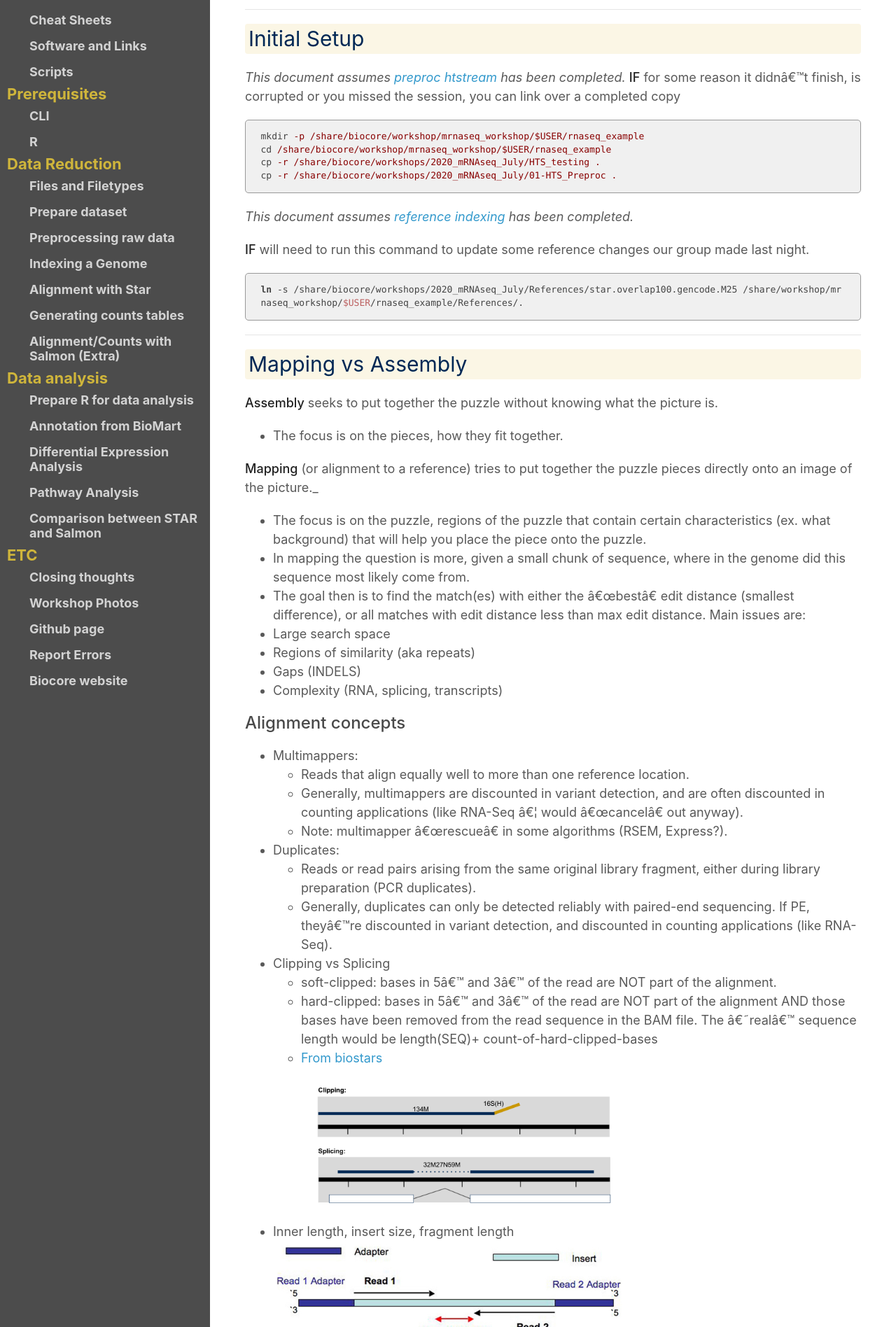
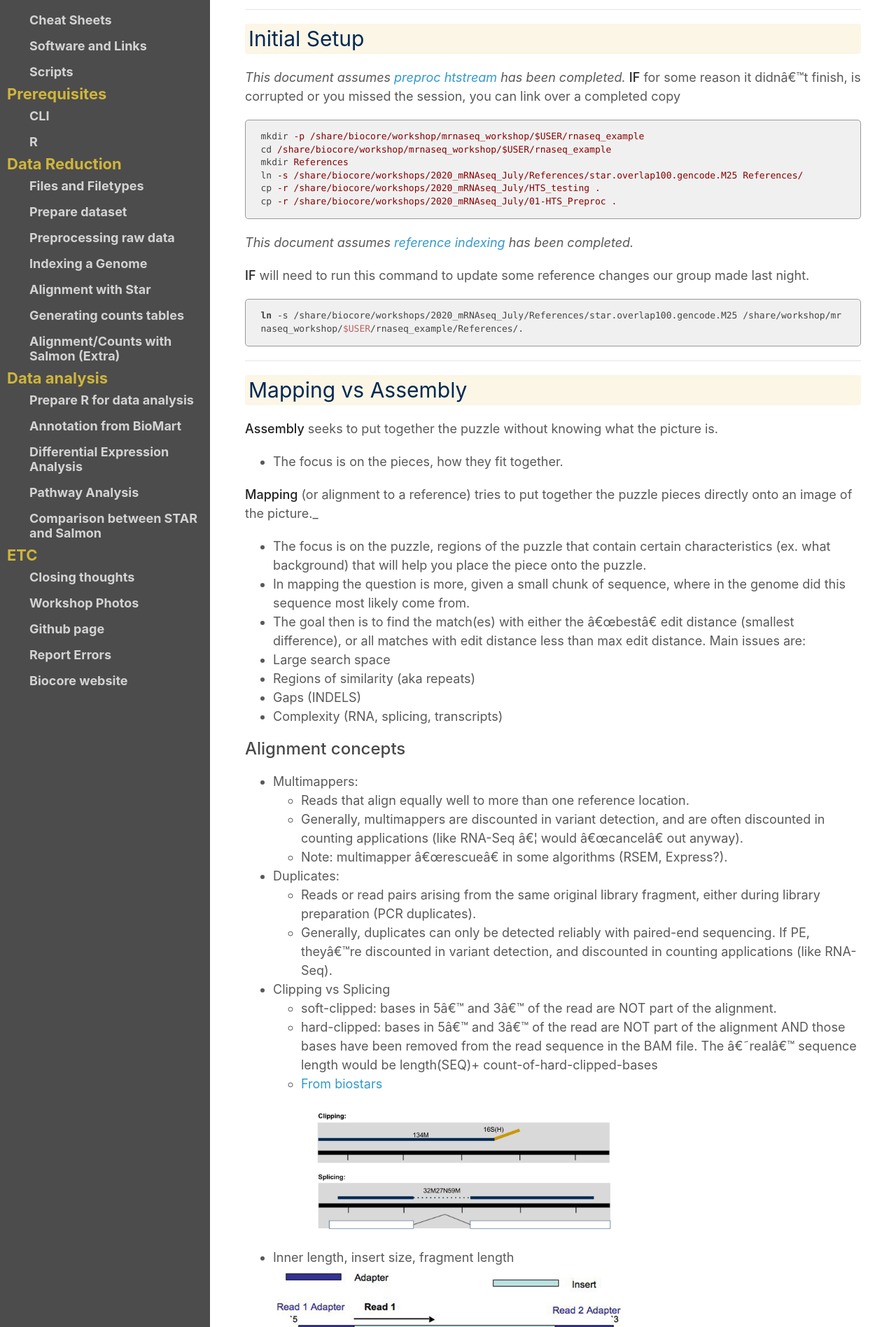
Before and after one commit to ucdavis-bioinformatics-training/2021-September-RNA-Seq-Analysis, a Jekyll site: the page built from data_reduction/02-alignment_mm.md, in a window 1280 px wide. Shown: the part 463-2359 px from the top of the page at 70% size. Built offline with Jekyll 4.4.1, drawn with Linux system fonts in a browser that asks for light colours; our own code applies the rules of GitHub Pages for plain Markdown files.

Commit message:
link ref

````diff
--- a/data_reduction/02-alignment_mm.md
+++ b/data_reduction/02-alignment_mm.md
@@ -16,6 +16,8 @@
 ```
 mkdir -p /share/biocore/workshop/mrnaseq_workshop/$USER/rnaseq_example
 cd /share/biocore/workshop/mrnaseq_workshop/$USER/rnaseq_example
+mkdir References
+ln -s /share/biocore/workshops/2020_mRNAseq_July/References/star.overlap100.gencode.M25 References/
 cp -r /share/biocore/workshops/2020_mRNAseq_July/HTS_testing .
 cp -r /share/biocore/workshops/2020_mRNAseq_July/01-HTS_Preproc .
 ```
````
